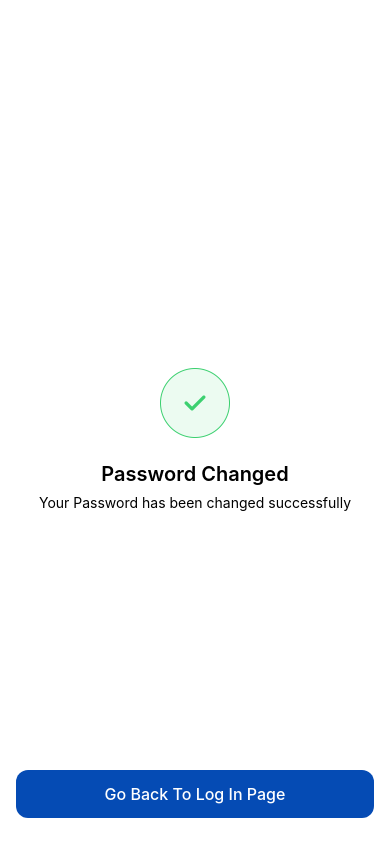
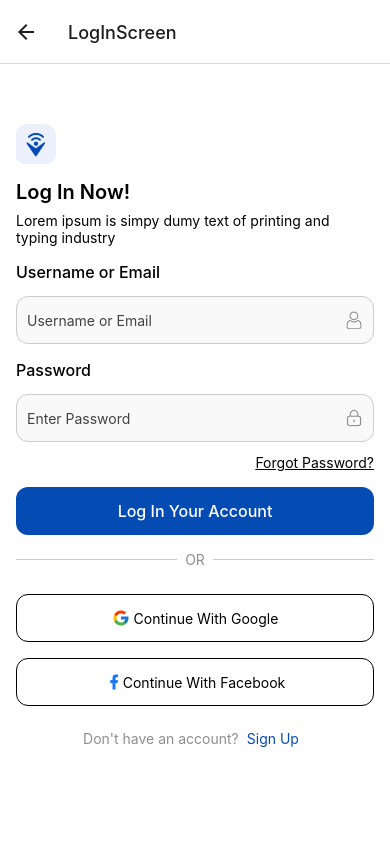
Before and after one commit to MuhammadAhmadSaaim/Tutor-Zone, a React Native app: screen /LogInScreen in a window 390 px wide. Built offline with nearby package versions, Linux system fonts and the light colour scheme.

Commit message:
Adding Navigation

```diff
--- a/App.js
+++ b/App.js
@@ -8,20 +8,23 @@
 import SetUpNewPasswordScreen from "./components/setUpNewPasswordScreen";
 import PasswordChangedScreen from "./components/passwordChangedScreen";
 
+import { NavigationContainer } from '@react-navigation/native';
+import { createStackNavigator } from '@react-navigation/stack';
+
+const Stack = createStackNavigator();
 
 export default function App() {
   return (
-    <View style={styles.container}>
-      <PasswordChangedScreen />
-      <StatusBar style="auto" />
-    </View>
+    <NavigationContainer>
+      <Stack.Navigator initialRouteName="SplashScreen">
+        <Stack.Screen name="SplashScreen" component={SplashScreen} />
+        <Stack.Screen name="SignUpScreen" component={SignUpScreen} />
+        <Stack.Screen name="LogInScreen" component={LogInScreen} />
+        <Stack.Screen name="ForgetPasswoordScreen1" component={ForgetPasswoordScreen1} />
+        <Stack.Screen name="ForgetPasswoordScreen2" component={ForgetPasswoordScreen2} />
+        <Stack.Screen name="SetUpNewPasswordScreen" component={SetUpNewPasswordScreen} />
+        <Stack.Screen name="PasswordChangedScreen" component={PasswordChangedScreen} />
+      </Stack.Navigator>
+    </NavigationContainer>
   );
 }
-
-const styles = StyleSheet.create({
-  container: {
-    flex: 1,
-    paddingBottom: 10,
-    backgroundColor: '#fff',
-  },
-});
--- a/components/forgetPassword1.js
+++ b/components/forgetPassword1.js
@@ -41,6 +41,8 @@
         paddingLeft: 16,
         paddingRight: 16,
         justifyContent: 'space-between',
+        paddingBottom: 10,
+        backgroundColor: '#fff',
     },
     imageLogo: {
         marginTop: 30,
--- a/components/forgetPassword2.js
+++ b/components/forgetPassword2.js
@@ -35,6 +35,8 @@
         paddingLeft: 16,
         paddingRight: 16,
         justifyContent: 'space-between',
+        paddingBottom: 10,
+        backgroundColor: '#fff',
     },
     imageLogo: {
         marginTop: 30,
--- a/components/helperWidgets/seperatorOr.js
+++ b/components/helperWidgets/seperatorOr.js
@@ -16,6 +16,8 @@
         flexDirection: 'row',
         alignItems: 'center',
         marginBottom: 16,
+        paddingBottom: 10,
+        backgroundColor: '#fff',
     },
     line: {
         flex: 1,
--- a/components/loginScreen.js
+++ b/components/loginScreen.js
@@ -63,6 +63,8 @@
         paddingLeft: 16,
         paddingRight: 16,
         justifyContent: 'flex-start',
+        paddingBottom: 10,
+        backgroundColor: '#fff',
     },
     imageLogo: {
         marginTop: 30,
--- a/components/passwordChangedScreen.js
+++ b/components/passwordChangedScreen.js
@@ -34,6 +34,8 @@
         paddingLeft: 16,
         paddingRight: 16,
         alignItems: 'center',
+        paddingBottom: 10,
+        backgroundColor: '#fff',
 
     },
     subContainer: {
--- a/components/setUpNewPasswordScreen.js
+++ b/components/setUpNewPasswordScreen.js
@@ -46,6 +46,8 @@
         paddingLeft: 16,
         paddingRight: 16,
         justifyContent: 'space-between',
+        paddingBottom: 10,
+        backgroundColor: '#fff',
     },
     imageLogo: {
         marginTop: 30,
--- a/components/signupScreen.js
+++ b/components/signupScreen.js
@@ -66,6 +66,8 @@
         paddingLeft: 16,
         paddingRight: 16,
         justifyContent: 'flex-start',
+        paddingBottom: 10,
+        backgroundColor: '#fff',
     },
     imageLogo: {
         marginTop: 30,
--- a/components/splash_screen.js
+++ b/components/splash_screen.js
@@ -20,6 +20,8 @@
         flex: 1,
         justifyContent: 'center',
         alignItems: 'center',
+        paddingBottom: 10,
+        backgroundColor: '#fff',
     },
     image: {
         width: width,
```
Also changed, not shown: package.json (+8 -2 lines), 1 other file (tests, documents, lock files or other folders).
